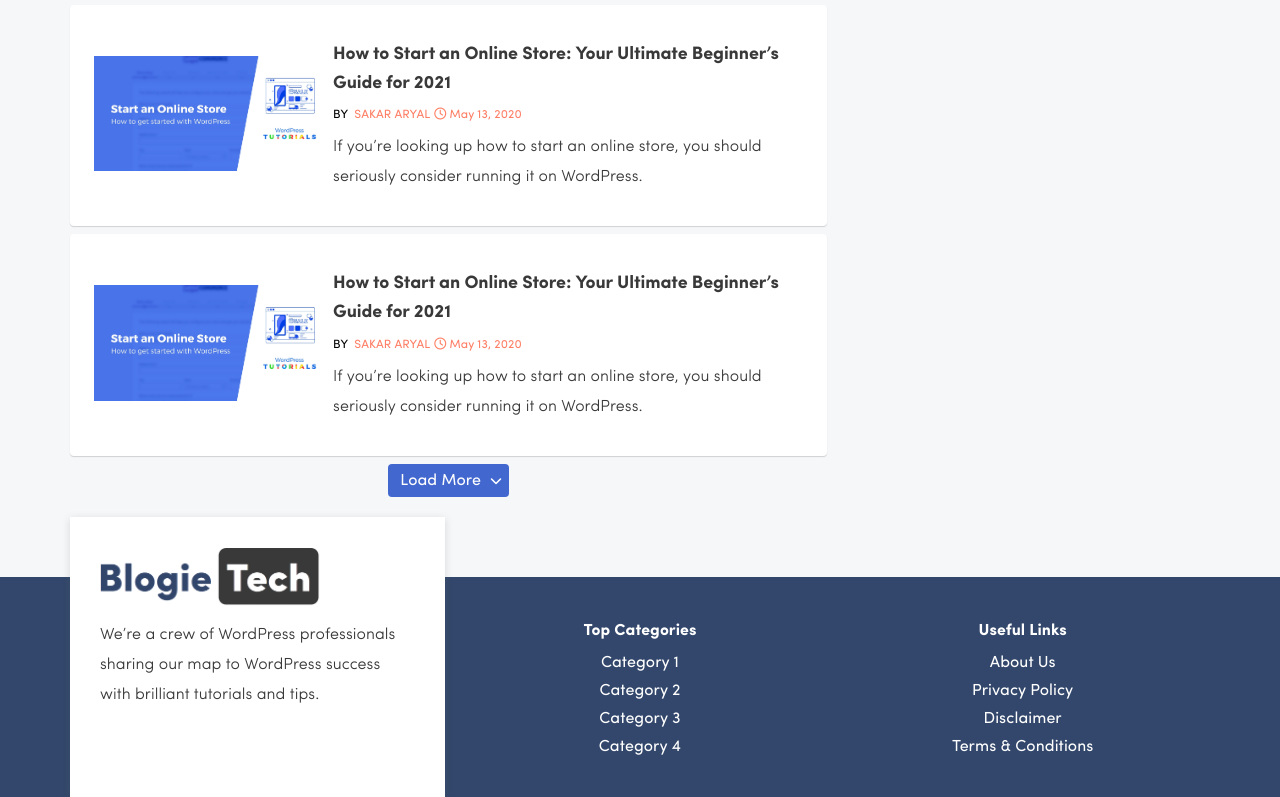
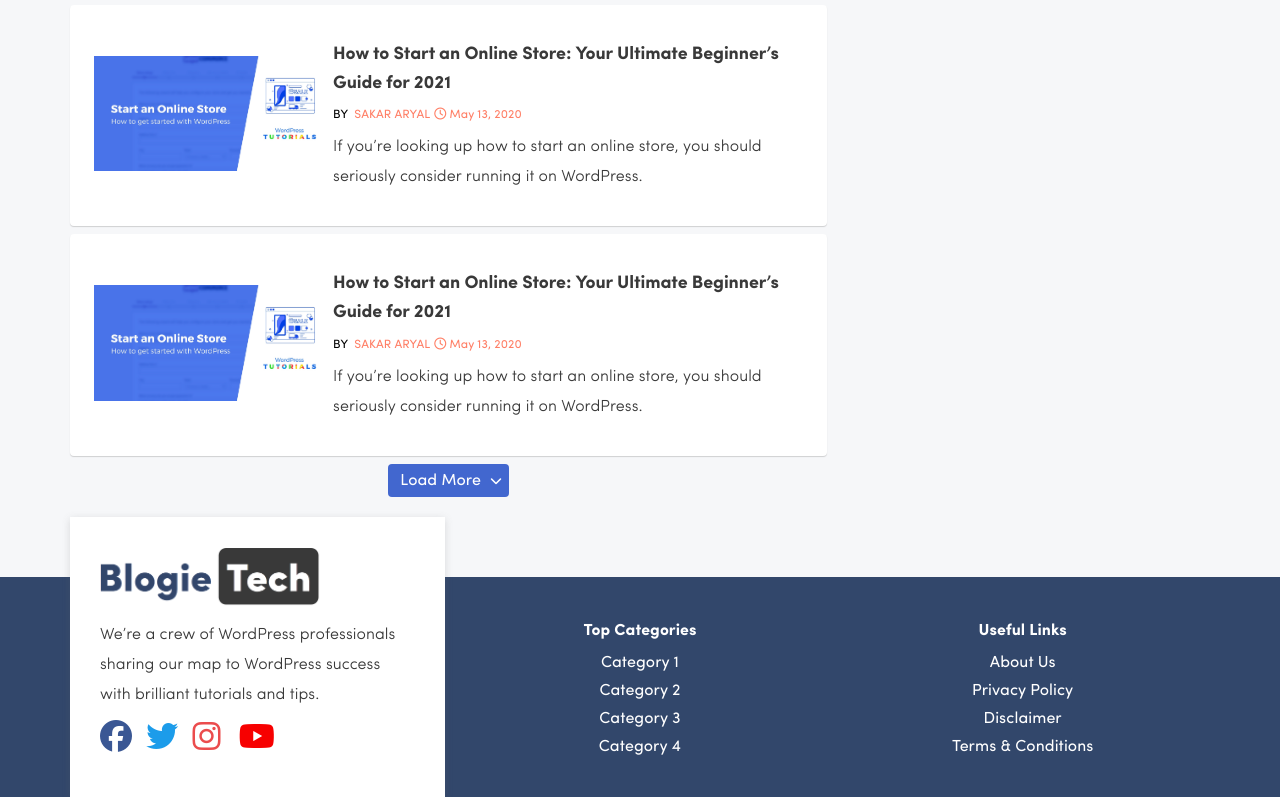
Before and after one commit to techiesakar/blogietechDemo, a plain HTML site: page index.html in a window 1280 px wide. Shown: the part 1110-1907 px from the top of the page. Drawn offline with Linux system fonts and the light colour scheme.

Commit message:
social profile added

```diff
--- a/assets/css/footer.css
+++ b/assets/css/footer.css
@@ -23,6 +23,30 @@ footer .container {
 .categories,
 .useful-links {
     padding: 30px;
+}
+
+footer .social-profiles a{
+    display: inline-block;
+    margin-right: 4px;
+    height: 38px;
+    width: 38px;
+    border-radius: 50%;
+    font-size: 32px;
+}
+
+footer .social-profiles a.facebook{
+color: #3A5794;
+}
+
+footer .social-profiles a.instagram{
+    color: #EB4C4D;
+}
+footer .social-profiles a.twitter{
+    color: #1C9CEA;
+}
+
+footer .social-profiles a.youtube{
+    color: #F70000;
 }
 
 footer h3 {
@@ -75,14 +99,16 @@ footer ul li a:hover::after {
 
     /* For iPad - Small device*/
     @media (max-width:768.98px) {
-    .company-detail{
+        .company-detail {
             max-width: 360px;
             margin: -60px auto 0 auto;
         }
     }
 
     @media (max-width:575.98px) {
-    .categories, .useful-links{
+
+        .categories,
+        .useful-links {
             padding: 12px;
         }
 
--- a/index.html
+++ b/index.html
@@ -297,6 +297,12 @@
 				<div class="site-desc">
 					<p>We’re a crew of WordPress professionals sharing our map to WordPress success with brilliant tutorials and tips.</p>
 				</div>
+				<div class="social-profiles">
+					<a class="facebook" href=""><i class="fab fa-facebook"></i></a>
+					<a class="twitter" href=""><i class="fab fa-twitter"></i></a>
+					<a class="instagram" href=""><i class="fab fa-instagram"></i></a>
+					<a class="youtube" href=""><i class="fab fa-youtube"></i></a>
+				</div>
 			</div>
 			<div class="categories span-4 span-sm-6 span-xs">
 				<h3>Top Categories</h3>
```
Lines whose indentation alone changed are shown as unchanged.
